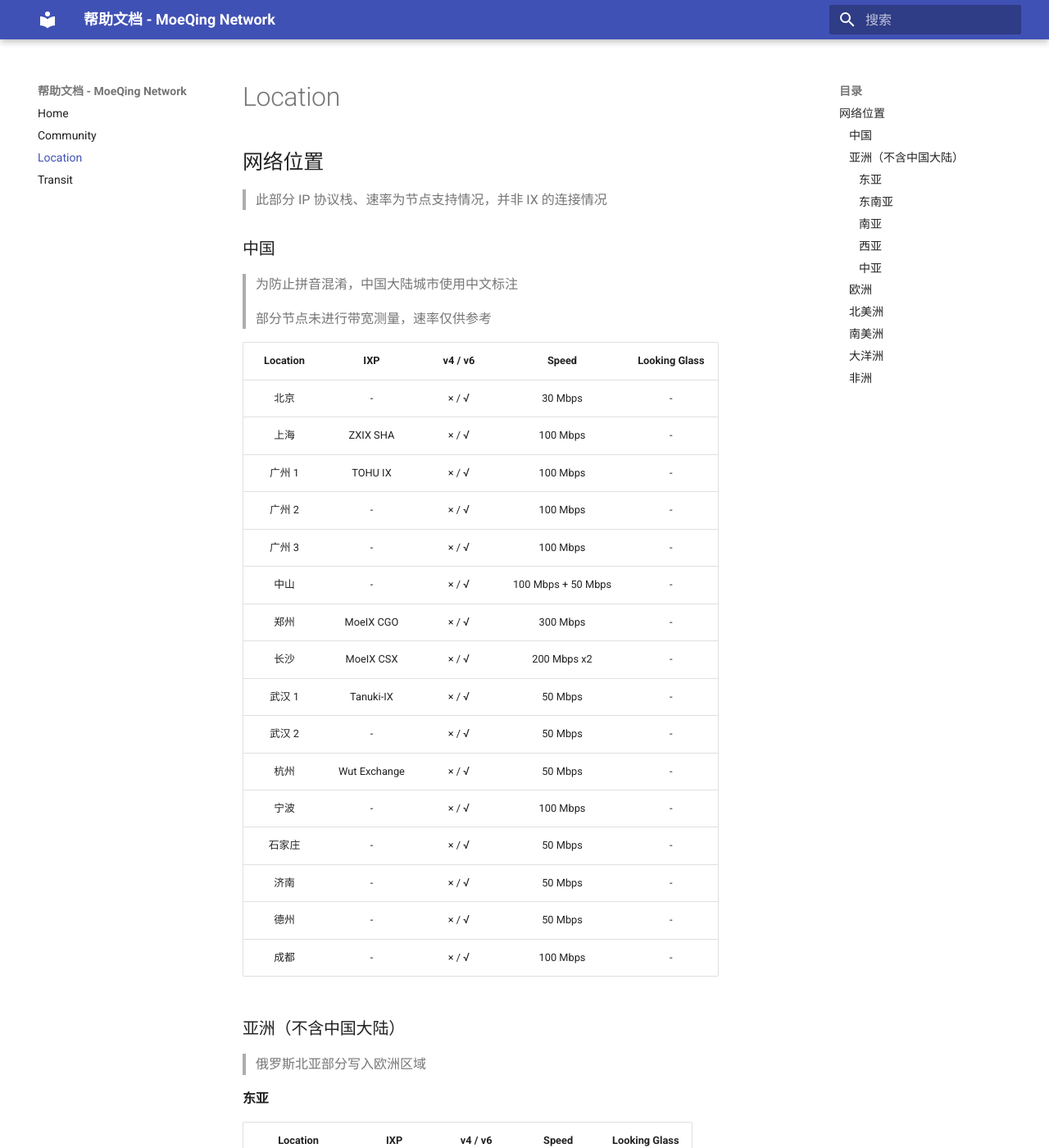
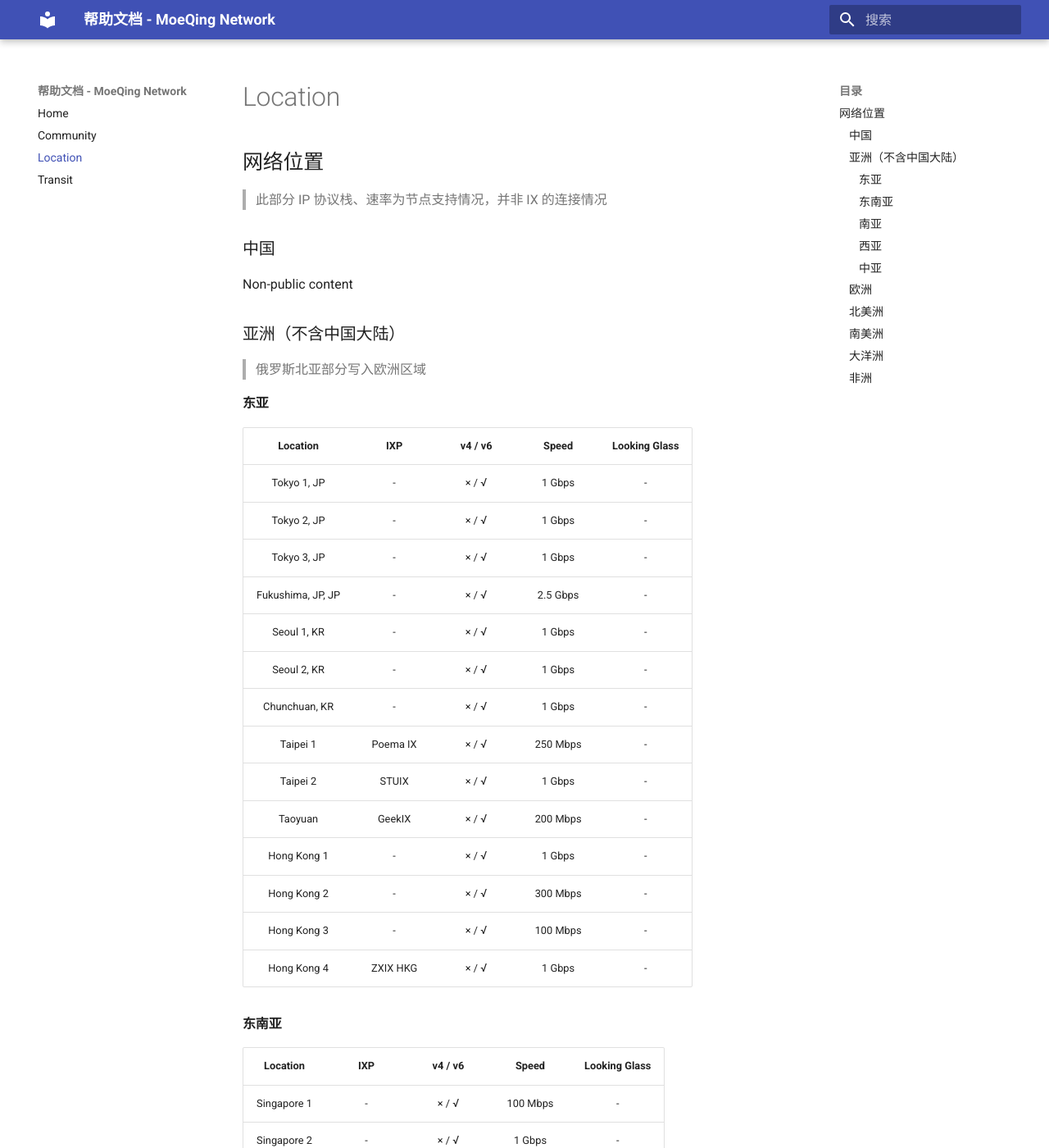
Before and after one commit to MoeQing-Network/MoeQing-Network-Docs, an MkDocs documentation site: the page built from docs/location.md, in a window 1280 px wide and 1400 px high. Shown: the whole window at 82% size. Built offline with MkDocs 1.6.1 and Material for MkDocs 9.7.7, drawn with Linux system fonts in a browser that asks for light colours.

Commit message:
Update location.md

```diff
--- a/docs/location.md
+++ b/docs/location.md
@@ -3,28 +3,8 @@
 
 
 ### 中国
->为防止拼音混淆，中国大陆城市使用中文标注
->
->部分节点未进行带宽测量，速率仅供参考
 
-| Location | IXP | v4 / v6 | Speed | Looking Glass |
-| :----: | :----: | :----: | :----: | :----: |
-| 北京 | - | × / √ | 30 Mbps | - |
-| 上海 | ZXIX SHA | × / √ | 100 Mbps | - |
-| 广州 1 | TOHU IX | × / √  | 100 Mbps | - |
-| 广州 2 | - | × / √  | 100 Mbps | - |
-| 广州 3 | - | × / √  | 100 Mbps | - |
-| 中山 | - | × / √  | 100 Mbps + 50 Mbps | - |
-| 郑州 | MoeIX CGO | × / √ | 300 Mbps | - |
-| 长沙 | MoeIX CSX | × / √ | 200 Mbps x2 | - |
-| 武汉 1 | Tanuki-IX | × / √ | 50 Mbps | - |
-| 武汉 2 | - | × / √ | 50 Mbps | - |
-| 杭州 | Wut Exchange | × / √ | 50 Mbps | - |
-| 宁波 | - | × / √ | 100 Mbps | - |
-| 石家庄 | - | × / √ | 50 Mbps | - |
-| 济南 | - | × / √ | 50 Mbps | - |
-| 德州 | - | × / √ | 50 Mbps | - |
-| 成都 | - | × / √ | 100 Mbps | - |
+Non-public content
 
 
 ### 亚洲（不含中国大陆）
```
